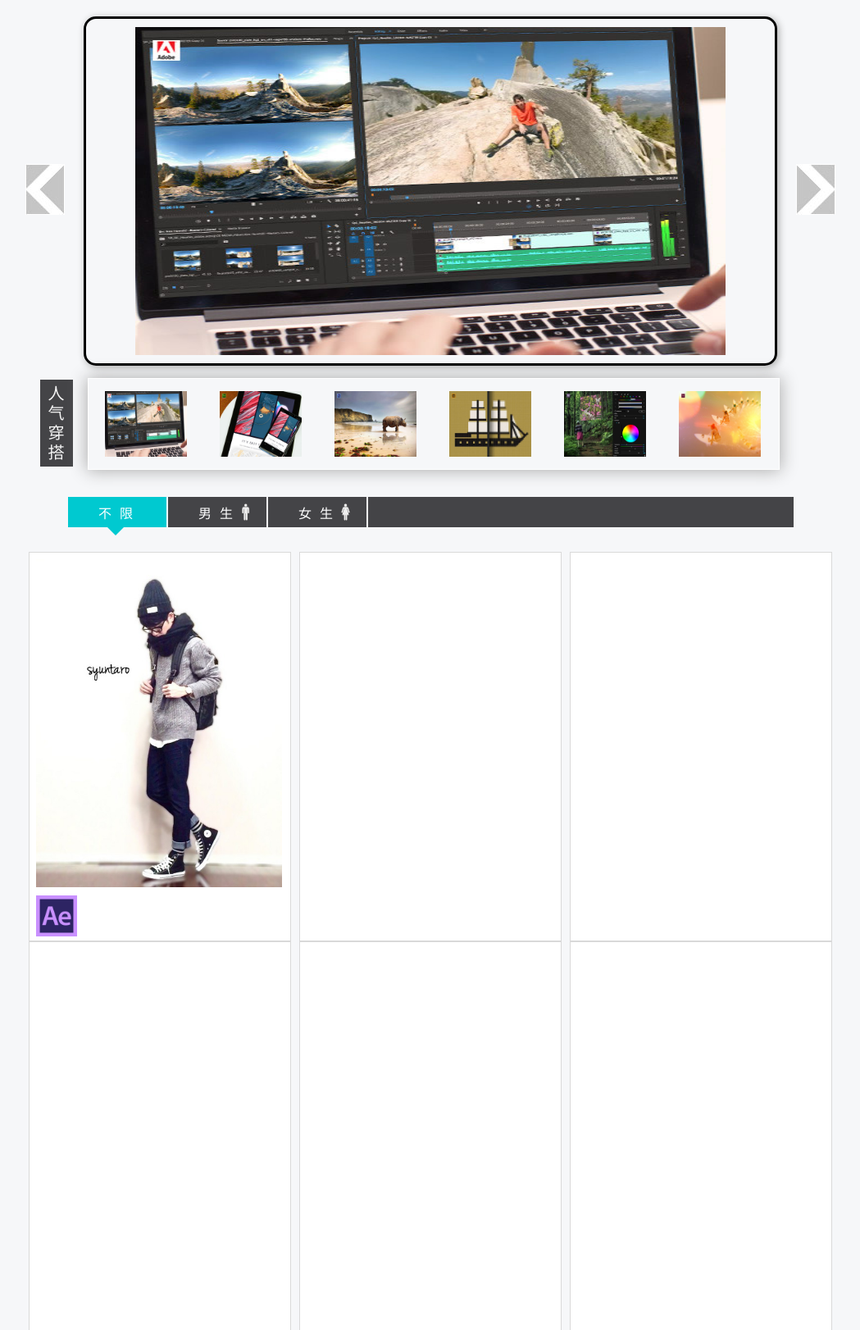
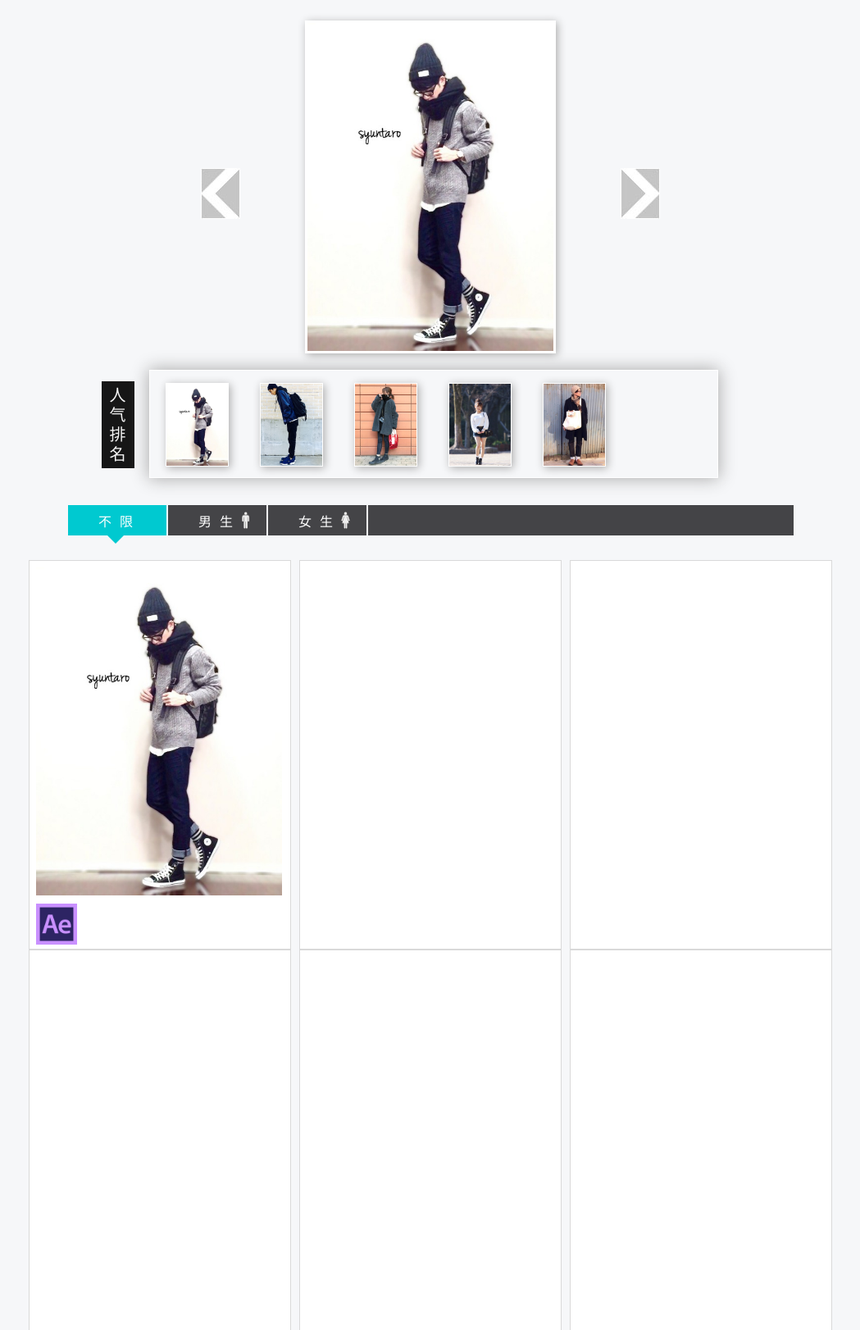
Before and after one commit to GalaxyCheung/graduation-project, a PHP site: page / in a window 1280 px wide. Shown: the part 181-1803 px from the top of the page at 82% size, without its empty margins (115-1164 px from the left). Run offline with PHP 8.4, Linux system fonts and the light colour scheme.

Commit message:
Add files via upload

```diff
--- a/毕设/index.html
+++ b/毕设/index.html
@@ -55,12 +55,11 @@
 		<div  id="newsBox">
 			<div id="con1" class="slide_pic">
 					<ul>
-						<li><a href="Adobe.html"><img src="images/pr-feature1-540x400.jpg"/></a></li>
-						<li><a href="Dw.html"><img src="images/dw-feature3-	540x400.jpg"/></a></li>
-						<li><a href="Ps.html"><img src="images/ps-feature2-540x400.jpg"/></a></li>
-						<li><a href="Ai.html"><img src="images/ai-feature1-540X400.jpg"/></a></li>
-						<li><a href="Pr.html"><img src="images/pr-feature2-540x400.jpg"/></a></li>
-						<li><a href="more.html"><img src="images/pr-feature3-540x400.jpg"/></a></li>
+						<li><a href="Adobe.html"><img src="images/boys/20160103232318793_500.jpg" /></a></li>
+						<li><a href="Dw.html"><img src="images/boys/20170217082007173_500.jpg" /></a></li>
+						<li><a href="Ps.html"><img src="images/girls/20171225233703502_500.jpg" /></a></li>
+						<li><a href="Ai.html"><img src="images/girls/20171226150828053_500.jpg" /></a></li>
+						<li><a href="Pr.html"><img src="images/boys/20171222065120588_500.jpg" /></a></li>
 					</ul>
 			</div>
 		</div>
@@ -69,16 +68,15 @@
 
 <div class="image_list_box">
 	<div class="list_title">
-		<a href="javascript:void(0)"><div class="list_title_font">人气穿搭</div></a>
+		<a href="javascript:void(0)"><div class="list_title_font">人气排名</div></a>
 	</div>
 	<div class="image_list">
 		<ul>
-			<li><a href="Adobe.html"><div class="image_bor"><img src="images/pr-feature1-540x400.jpg"/></div></a></li>
-			<li><a href="Dw.html"><div class="image_bor"><img src="images/dw-feature3-540x400.jpg"/></div></a></li>
-			<li><a href="Ps.html"><div class="image_bor"><img src="images/ps-feature2-540x400.jpg"/></div></a></li>
-			<li><a href="Ai.html"><div class="image_bor"><img src="images/ai-feature1-540X400.jpg"/></div></a></li>
-			<li><a href="Pr.html"><div class="image_bor"><img src="images/pr-feature2-540x400.jpg"/></div></a></li>
-			<li><a href="more.html"><div class="image_bor"><img src="images/pr-feature3-540x400.jpg"/></div></a></li>
+			<li><a href="Adobe.html"><img src="images/boys/20160103232318793_500.jpg"/></a></li>
+			<li><a href="Dw.html"><img src="images/boys/20170217082007173_500.jpg"/></a></li>
+			<li><a href="Ps.html"><img src="images/girls/20171225233703502_500.jpg"/></a></li>
+			<li><a href="Ai.html"><img src="images/girls/20171226150828053_500.jpg"/></a></li>
+			<li><a href="Pr.html"><img src="images/boys/20171222065120588_500.jpg"/></a></li>
 			<div class="clear"></div>
 		</ul>
 	</div>
@@ -263,10 +261,10 @@
 	var time = 2800;
 	var myScroll;
 	function left(){
-		if(area.scrollLeft>=720*5){
+		if(area.scrollLeft>=300*4){
 			area.scrollLeft=0;
 		}else{
-			area.scrollLeft+=720;
+			area.scrollLeft+=300;
 		}
 	}
 	myScroll = setInterval('left()',time);
@@ -280,21 +278,21 @@
 	}
 
 	aleft.onclick = function(){
-		if(area.scrollLeft<720){
-	 	area.scrollLeft+=720*5;
+		if(area.scrollLeft<300){
+	 	area.scrollLeft+=300*4;
 	 }else{
 	 clearInterval(myScroll);
-	 	area.scrollLeft-=720;
+	 	area.scrollLeft-=300;
 	 myScroll = setInterval('left()',time);
 	 }
  	}
 
  	aright.onclick = function(){
  		clearInterval(myScroll);
-		if(area.scrollLeft>=720*5){
+		if(area.scrollLeft>=300*4){
 			area.scrollLeft=0;
 		}else{
-			area.scrollLeft+=720;
+			area.scrollLeft+=300;
 		}
 		myScroll = setInterval('left()',time);
  	}
@@ -302,19 +300,13 @@
 //缩略图
 	$(".image_list ul li").each(function(i){
 		$(this).mouseenter(function(ev){
-			$(this).find(".image_bor").css({
-				"margin" : "8px 8px",
-				"border" : "2px solid #000000",
-				"border-radius" : "8px"
+			$(this).find("img").css({
 			});
-			area.scrollLeft = 720*i;
+			area.scrollLeft = 300*i;
 			clearInterval(myScroll);
 		})
 		$(this).mouseleave(function(ev){
-			$(this).find(".image_bor").css({
-				"margin" : "10px 10px",
-				"border" : "none",
-				"border-radius" : "none"
+			$(this).find("img").css({
 			});
 			myScroll = setInterval('left()',time);
 		})
@@ -334,11 +326,11 @@ backButton.on("click", backToTop);
 $(window).on("scroll", function () {
     if ($(window).scrollTop() > $(window).height())
         backButton.css({
-			"display" : "block"
+			"display": "block"
 		});
     else
         backButton.css({
-			"display" : "none"
+			"display": "none"
 		});
 
     if ($(window).scrollTop() > $("#header_tool").height()){
--- a/毕设/style.css
+++ b/毕设/style.css
@@ -211,50 +211,44 @@ body{
 
 /*图片轮滚区*/
 .slide_box{
-	width:85%;
+	width:600px;
 	height: auto;
 	position: relative;
-	margin: 20px auto 0 auto;
+	margin: 25px auto 20px auto;
 	text-align: center;
-	min-width: 1042px;
-	max-width: 1150px;
 }
 
 #arrow_left{
 	float:left;
 	margin-top:180px;
-	margin-left:50px;
+	margin-left:20px;
 }
 
 #arrow_right{
 	float:right;
 	margin-top:180px;
-	margin-right:50px;
+	margin-right:20px;
 }
 
 #news {
-	width:840px;
-	height: 420px;
+	width:300px;
+	height: 400px;
 	text-align:left;
 	position: relative;
 	margin: 0px auto;
 	margin-bottom:10px;
-	border: 3px solid #000;
-	-webkit-border-radius: 15px;
-	-moz-border-radius: 15px;
-	border-radius: 15px;
+	border: 3px solid #FFF;
 	box-shadow: 2px 2px 10px #ababab;
 }
 
 #newsBox {
-	width: auto;
+	width: 300px;
 	height: 400px;
-	margin: 10px 60px;
 	overflow: hidden;
 }
 
 .slide_pic ul {
-	width: 700%;
+	width: 600%;
 	overflow: hidden;
 }
 
@@ -263,25 +257,24 @@ body{
 }
 
 .slide_pic ul li a img{
-	width: 720px;
+	width: 300px;
 	height: 400px;
 }
 
 /*缩小图列表*/
 .image_list_box{
-	width: 967px;
-	height: 110px;
+	width: 817px;
+	height: 130px;
 	margin: 15px auto 35px auto;
 	text-align: center;
-	min-width: 842px;
 }
 
 .list_title{
 	width: 40px;
 	height: 106px;
 	float: left;
-	margin: 2px 18px 2px 7px;
-	background-color: #444447;
+	margin: 14px 18px 14px 7px;
+	background-color: #161616;
 }
 
 .list_title_font{
@@ -294,7 +287,7 @@ body{
 }
 
 .image_list{
-	width: 842px;
+	width: 692px;
 	height: 100%;
 	float: left;
 }
@@ -309,19 +302,19 @@ body{
 
 .image_list ul li{
 	height: 100%;
+	padding: 10px 10px;
 	float: left;
 }
 
-.image_bor{
-	width: 120px;
-	height: 90px;
-	margin: 10px 10px;
-}
-
 .image_list ul li a img{
-	width: 100px;
-	height: 80px;
-	margin: 5px 10px;
+	width: 75px;
+	height: 100px;
+	position: relative;
+	top: 0;
+	right: 0;
+	margin: 5px 9px;
+	border: 1px solid #FFF;
+	box-shadow: 2px 2px 10px #ababab;
 }
 
 /*中部导航栏*/
```
